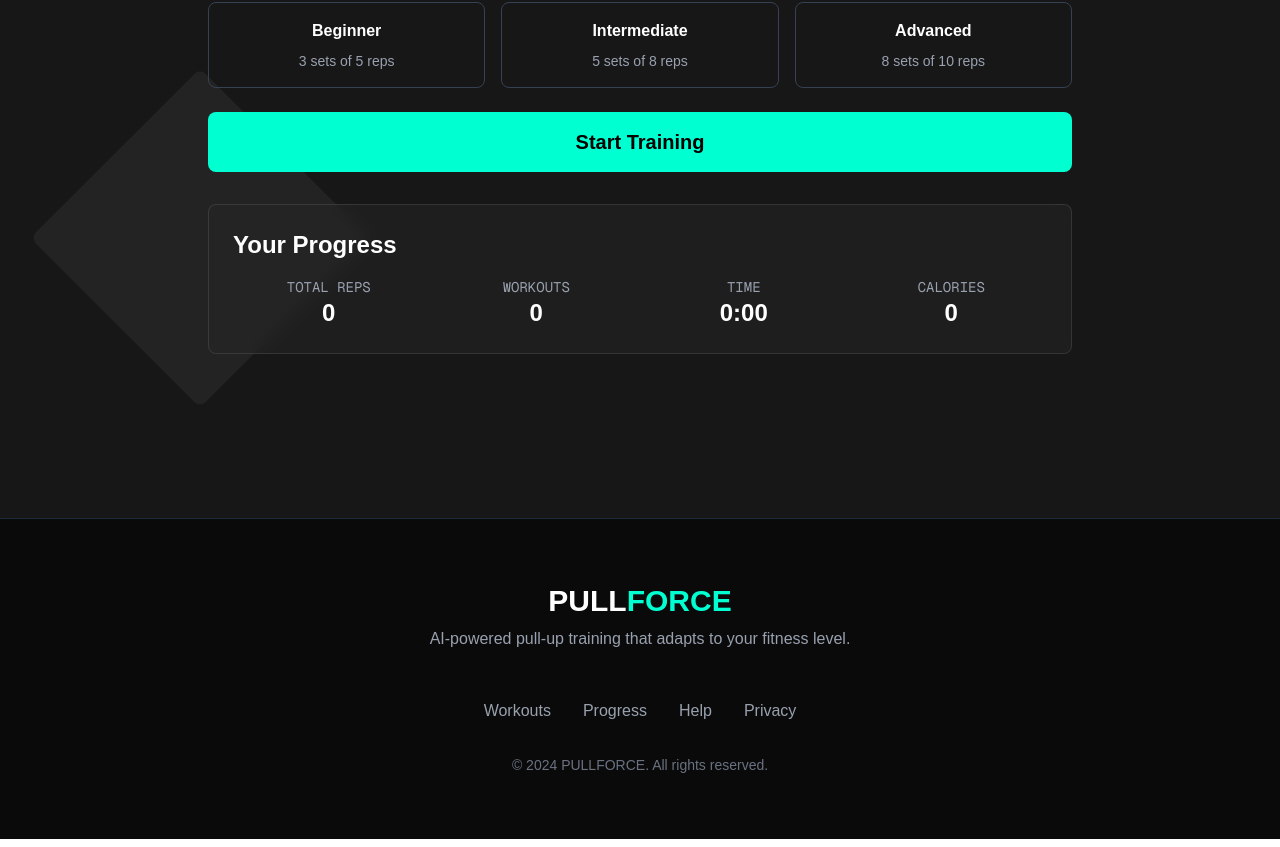
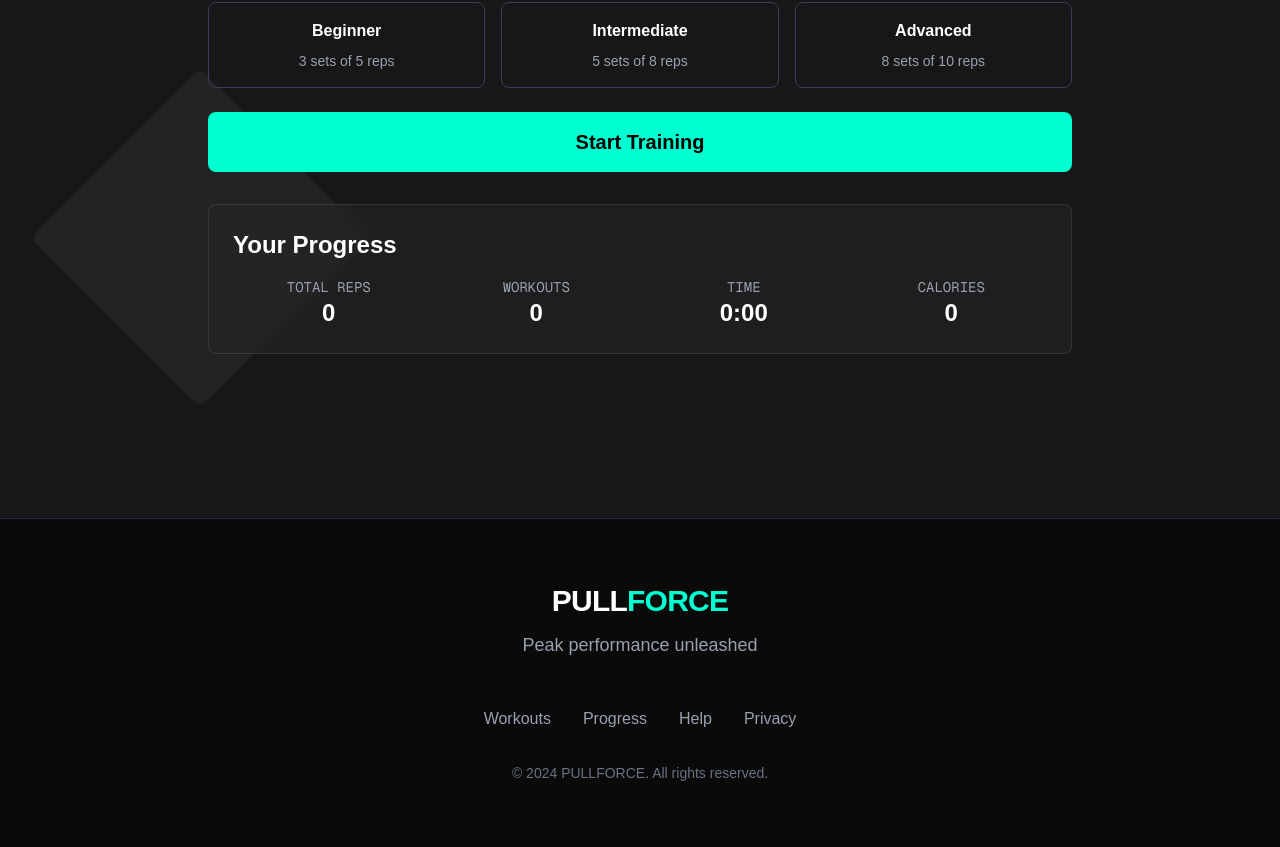
Before and after one commit to JDelott/pullup, a Next.js app: page / in a window 1280 px wide. Shown: the part 2805-3652 px from the top of the page. Built offline with nearby package versions, Linux system fonts and the light colour scheme.

Commit message:
testing footer for insert feature test

```diff
--- a/src/components/Footer.tsx
+++ b/src/components/Footer.tsx
@@ -8,12 +8,10 @@ const Footer = () => {
 
         {/* Brand */}
         <div className="text-center mb-12">
-          <h3 className="text-3xl font-bold text-white mb-2">
-            PULL<span className="text-[#00FFD1]">FORCE</span>
+          <h3 className="text-3xl font-extrabold text-white mb-3 tracking-tight">
+            PULL<span className="text-[#00FFD1] font-black">FORCE</span>
           </h3>
-          <p className="text-gray-400">
-            AI-powered pull-up training that adapts to your fitness level.
-          </p>
+          <p className="text-gray-400 text-lg font-medium">Peak performance unleashed</p>
         </div>
 
         {/* Links */}
```
